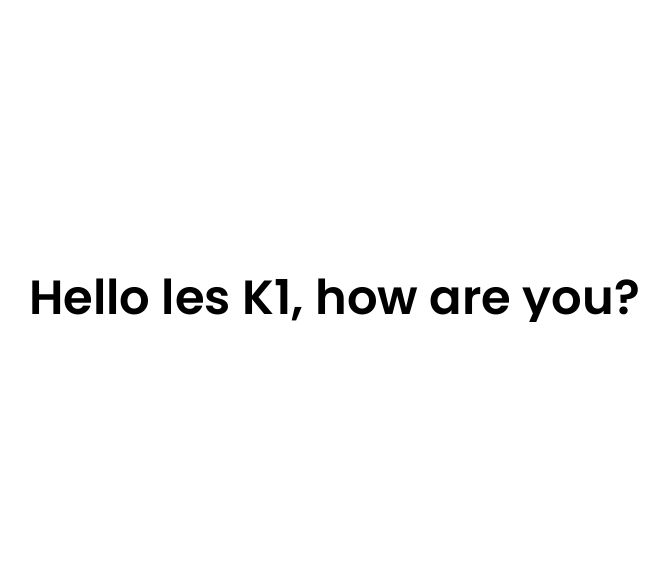
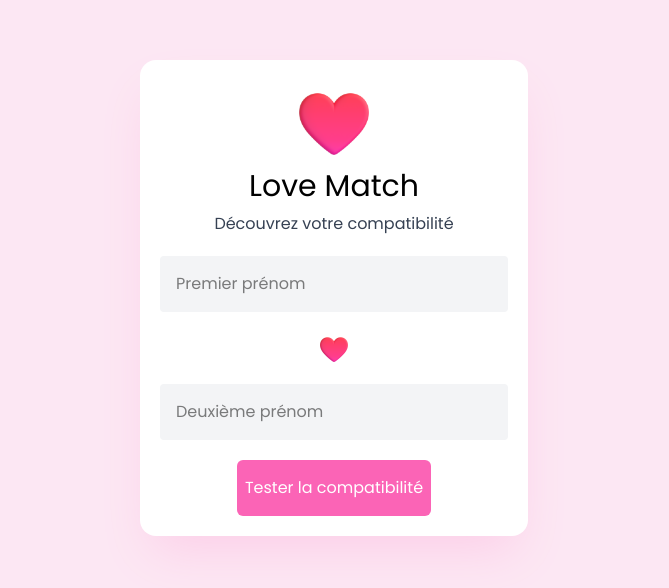
Before and after one commit to HarenaFiantso/love-match-react, a React (Vite) app: page / in a window 1280 px wide. Shown: the part 102-690 px from the top of the page, without its empty margins (306-975 px from the left). Built offline with nearby package versions, Linux system fonts and the light colour scheme.

Commit message:
feat: add LoveForms (#1)
* feat: add LoveForms

* style: changed the form submit button style

```diff
--- a/src/App.tsx
+++ b/src/App.tsx
@@ -1,21 +1,8 @@
-import SplitText from './components/SplitText';
-
+import LoveForms from './components/LoveForms';
 export default function App() {
   return (
-    <main className="w-full h-screen flex items-center justify-center">
-      <SplitText
-        text="Hello les K1, how are you?"
-        className="text-5xl font-semibold text-center"
-        delay={100}
-        duration={0.6}
-        ease="power3.out"
-        splitType="chars"
-        from={{ opacity: 0, y: 40 }}
-        to={{ opacity: 1, y: 0 }}
-        threshold={0.1}
-        rootMargin="-100px"
-        textAlign="center"
-      />
+    <main className="w-full h-screen flex items-center justify-center bg-pink-100">
+      <LoveForms />
     </main>
   );
 }
--- /dev/null
+++ b/src/components/LoveForms.tsx
@@ -0,0 +1,30 @@
+export default function LoveForms() {
+  return (
+    <form action="" className="flex flex-col bg-white p-5 rounded-2xl shadow-2xl shadow-pink-200">
+      <div className="flex flex-col items-center justify-center gap-2 mb-5">
+        <img src="/heart.png" alt="Heart image" width={80} />
+        <h2 className="text-3xl">Love Match</h2>
+        <p className="text-1xl text-gray-700">Découvrez votre compatibilité</p>
+      </div>
+      <div className="flex flex-col justify-center items-center gap-5">
+        <input
+          type="text"
+          name="firstName"
+          id="firstName"
+          placeholder="Premier prénom"
+          className="bg-gray-100 p-4 rounded outline-pink-200"
+        />
+        <img src="/heart.png" alt="Heart image" width={32} />
+
+        <input
+          type="text"
+          name="secondName"
+          id="secondName"
+          placeholder="Deuxième prénom"
+          className="bg-gray-100 p-4 rounded outline-pink-200"
+        />
+        <button className="bg-pink-400 text-white rounded-md px-2 py-4">Tester la compatibilité</button>
+      </div>
+    </form>
+  );
+}
```
